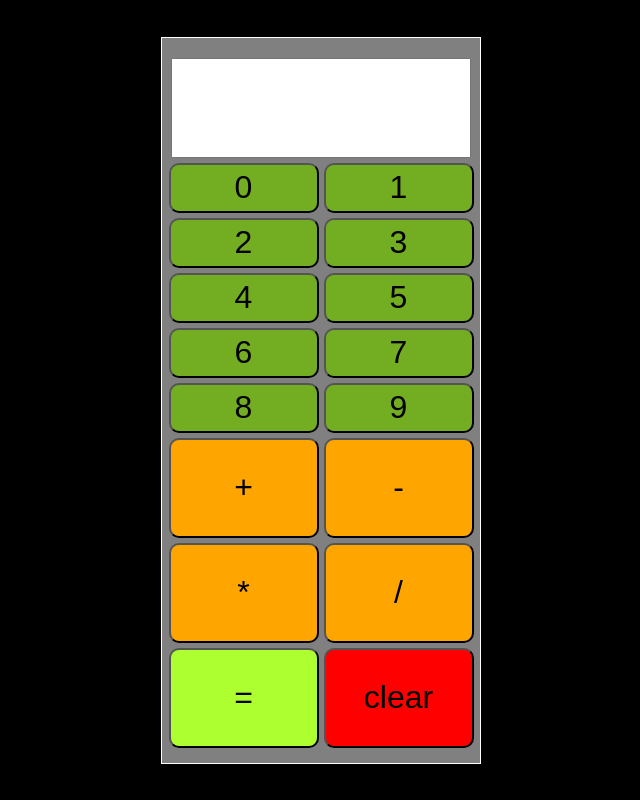
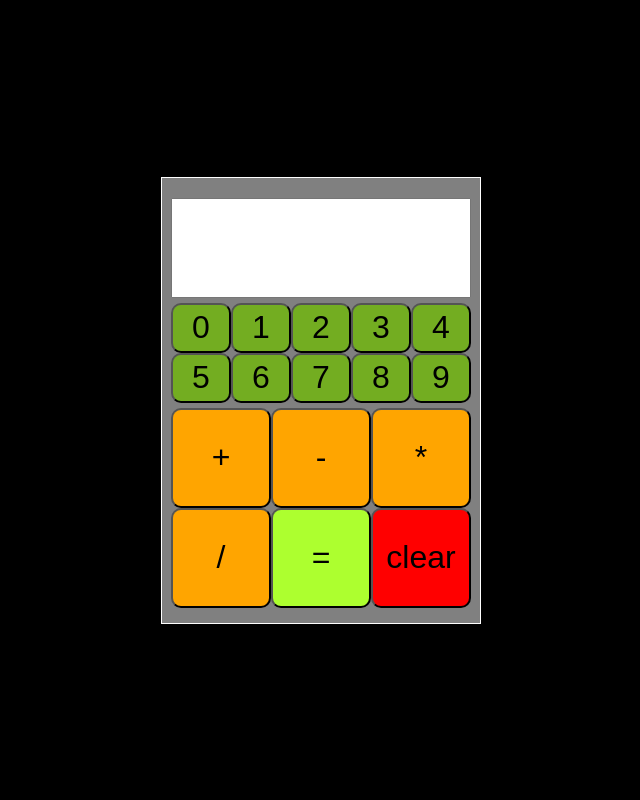
Before and after one commit to Magsamm/calculator, a plain HTML site: page index.html in a window 1280 px wide. Shown: the whole page, without its empty margins (319-959 px from the left). Drawn offline with Linux system fonts and the light colour scheme.

Commit message:
changed css

```diff
--- a/style.css
+++ b/style.css
@@ -50,7 +50,8 @@ button {
     display: flex;
     font-size: 2rem;
     height: 50px;
-    width: 150px;
+    width: 60px;
+    flex-wrap: wrap;
     align-items: center;
     justify-content: center;
 }
@@ -61,7 +62,7 @@ button {
     display: flex;
     font-size: 2rem;
     height: 100px;
-    width: 150px;
+    width: 100px;
     flex-wrap: nowrap;
     align-items: center;
     justify-content: center;
@@ -77,5 +78,4 @@ button {
 div {
     align-items: center;
     justify-content: center;
-    gap: 5px;
 }
```
